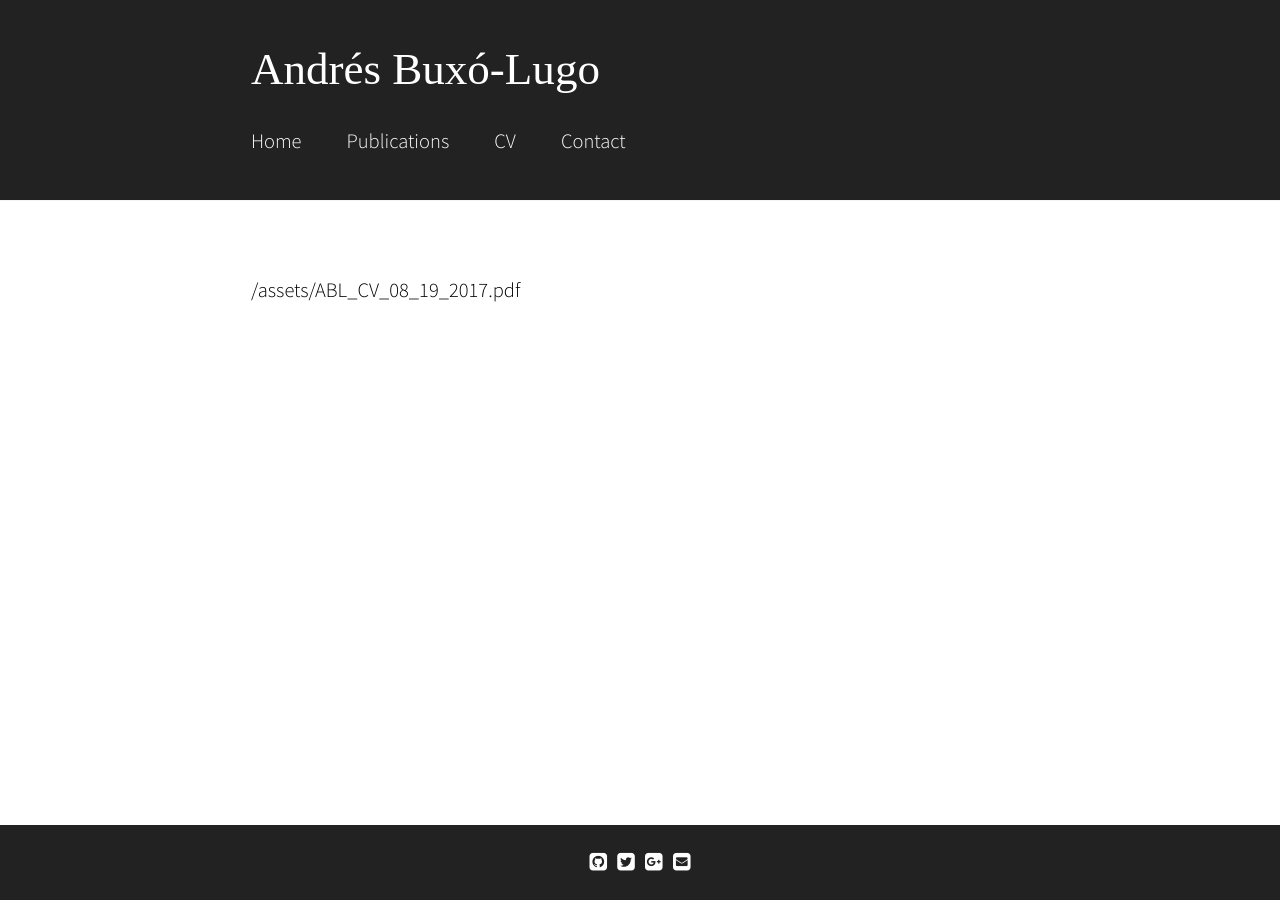
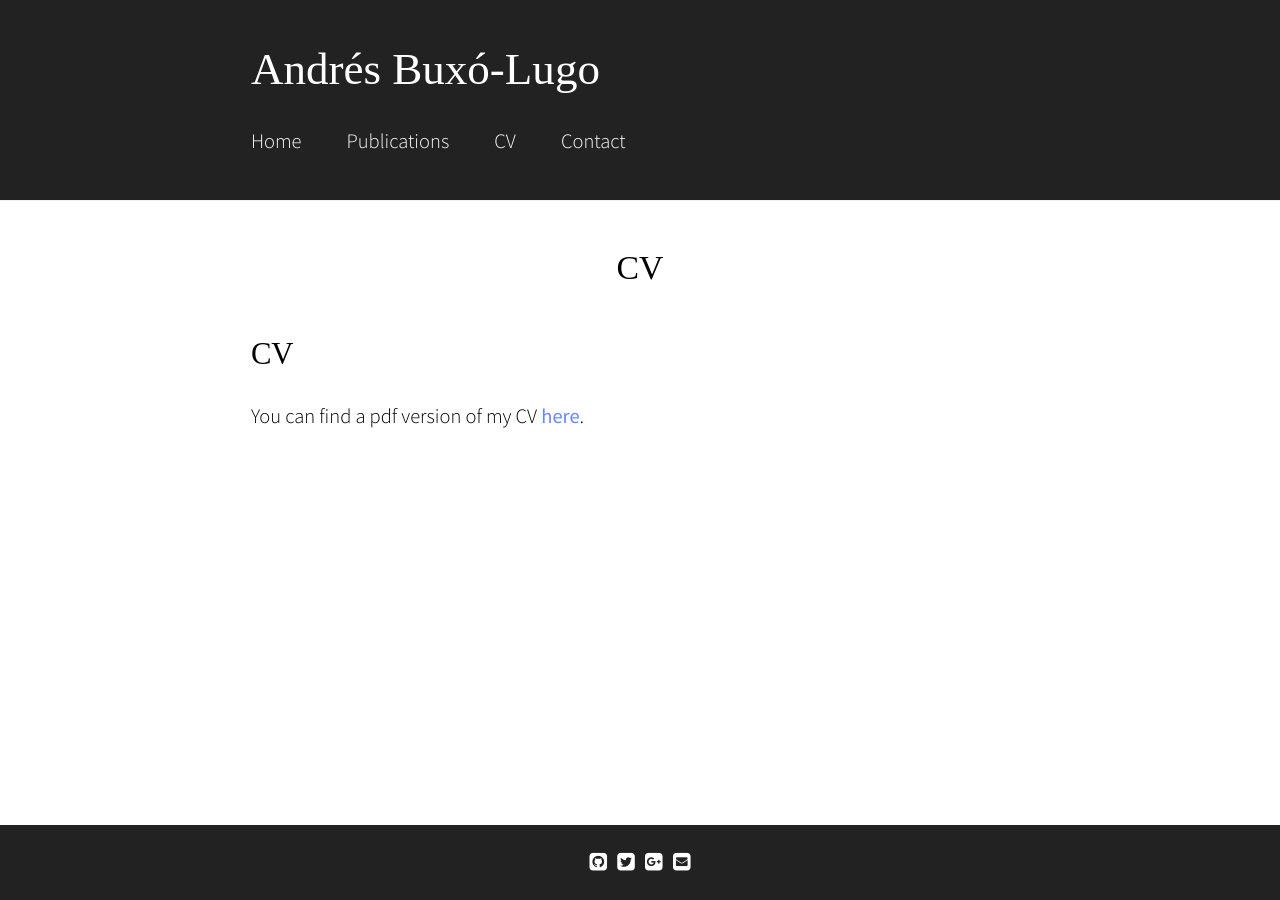
Before and after one commit to abuxolugo/abuxolugo.github.io, a Jekyll site: the page built from cv.md, in a window 1280 px wide. Built offline with Jekyll 4.4.1, drawn with Linux system fonts in a browser that asks for light colours; some web fonts are replaced; our own code applies the rules of GitHub Pages for plain Markdown files.

Commit message:
Update cv.md

```diff
--- a/cv.md
+++ b/cv.md
@@ -1,5 +1,6 @@
+---
 ---
 
----
+## CV
 
-{{ site.baseurl }}/assets/ABL_CV_08_19_2017.pdf
+You can find a pdf version of my CV [here]({{site.baseurl}}/assets/ABL_CV_08_19_2017.pdf).
```
